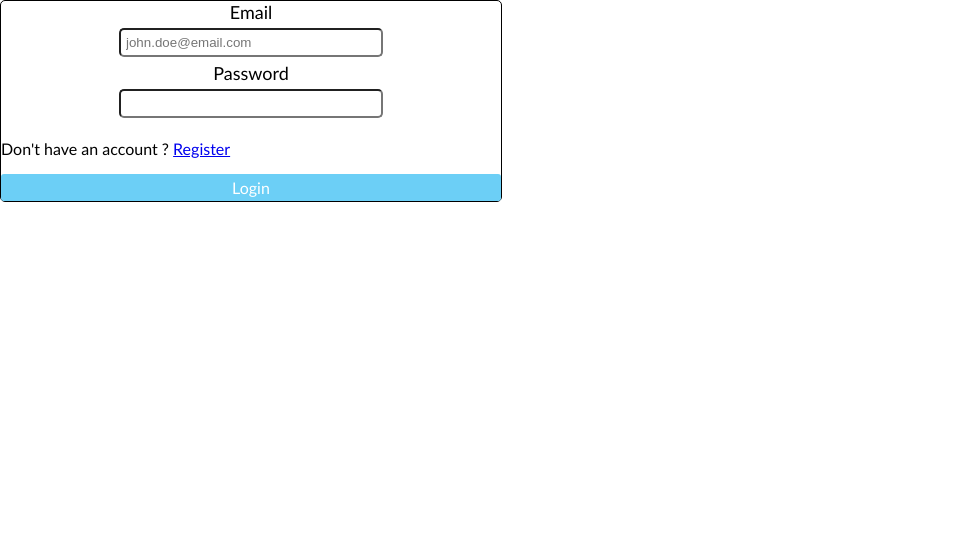
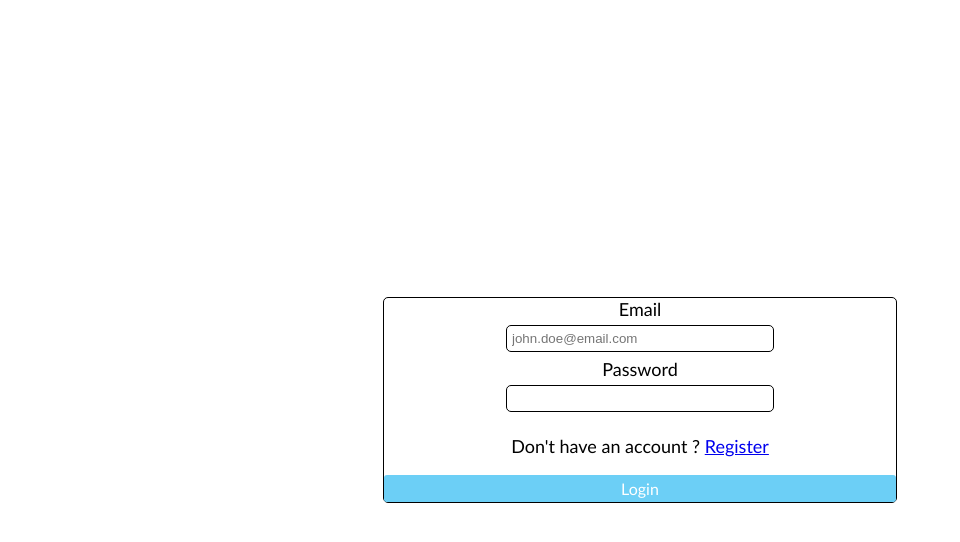
Before and after one commit to DevThibautMonin/frontend-expense-manager, a React (Create React App) app: page / in a window 1280 px wide. Shown: the top 542 px of the page, without its empty margins (0-960 px from the left). Built offline with nearby package versions, Linux system fonts and the light colour scheme.

Commit message:
style: updating login form css and root div container

```diff
--- a/src/App.css
+++ b/src/App.css
@@ -2,3 +2,11 @@ html body {
   margin: 0;
   font-family: 'Gill Sans', 'Gill Sans MT', Calibri, 'Trebuchet MS', sans-serif;
 }
+
+#root {
+  height: 100vh;
+  width: 100vw;
+  display: flex;
+  justify-content: center;
+  align-items: center;
+}
--- a/src/components/Authentication/LoginForm.module.css
+++ b/src/components/Authentication/LoginForm.module.css
@@ -1,6 +1,6 @@
 .form {
   border: 1px solid black;
-  width: 500px;
+  width: 40%;
   display: flex;
   flex-direction: column;
   border-radius: 5px;
@@ -12,13 +12,15 @@
   padding: 1%;
   margin: 1%;
   border-radius: 5px;
+  border: 1px solid;
 }
 
-.form label {
+.form label,
+p {
   align-self: center;
   font-size: large;
 }
 
 .invalid {
-  border-color: red;
+  border: 1px solid red;
 }
```
